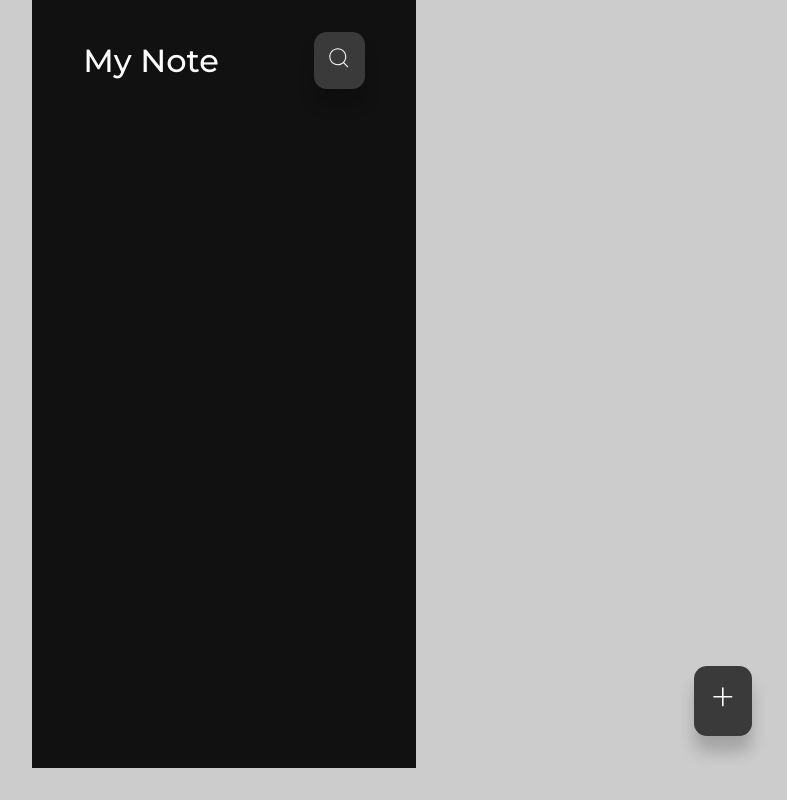
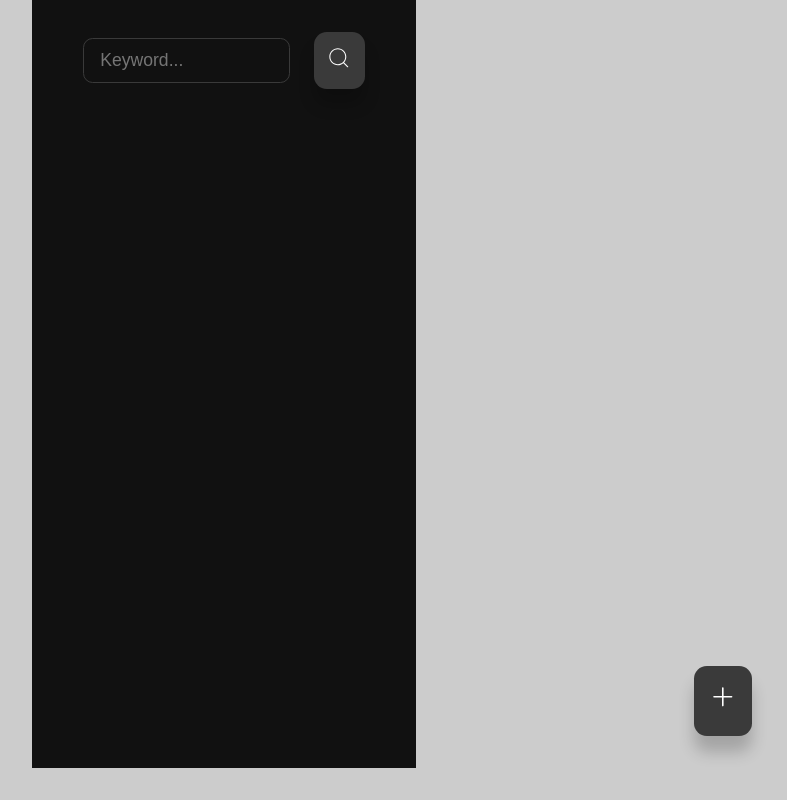
Before and after one commit to JoeTechx/Note_app, a React (Create React App) app: page / in a window 1280 px wide. Both pictures are taken after a click on the button 755 px from the left and 60 px from the top of the page. Shown: the whole page, without its empty margins (416-1203 px from the left). Built offline with nearby package versions, Linux system fonts and the light colour scheme; the HTML template or start-up script is replaced by a standard one.

Commit message:
fix: errors in all components

```diff
--- a/src/components/useCreateDate.jsx
+++ b/src/components/useCreateDate.jsx
@@ -28,7 +28,7 @@ const useCreateDate = () => {
         case 11: monthName= "Dec";
         break;
     }
-    const date = `${monthName} ${dateObj.getDate()} ${dateObj.getFullYear()} [${dateObj.getHours()}:${dateObj.getMinute()}]`;
+    const date = `${monthName} ${dateObj.getDate()} ${dateObj.getFullYear()} [${dateObj.getHours()}:${dateObj.getMinutes()}]`;
     return date;
 }
 
--- a/src/pages/CreateNote.jsx
+++ b/src/pages/CreateNote.jsx
@@ -29,7 +29,7 @@ const CreateNote = ({setNotes}) => {
                 <Link to="/" className="btn"><IoIosArrowBack/></Link>
                 <button className="btn lg primary" onClick={handleSubmit}>save</button>
             </header>
-            <form className="create-note__form" onsubmit={handleSubmit}>
+            <form className="create-note__form" onSubmit={handleSubmit}>
                 <input type="text" placeholder="Title" value={title} onChange={(e) => setTitle(e.target.value)} />
                 <textarea rows="10" placeholder="Note details..." value={details} onChange={(e) => setDetails(e.target.value)}></textarea>
             </form>
--- a/src/pages/Notes.jsx
+++ b/src/pages/Notes.jsx
@@ -18,14 +18,14 @@ const Notes = ({notes}) => {
     }))
   }
 
-  useEffect(handleSearch, [text, notes])
+  useEffect(handleSearch, [text])
 
     return(
        <section>
         <header className="notes__header">
            {!showSearch && <h2>My Note</h2>}
-            { showSearch && <input type='text' value={text} onchange={(e) => {setText(e.target.value);handleSearch();}} autofocus placeholder="Keyword..." /> }
-            <button className='btn' onclick={() => setShowSearch(prevState => !prevState)}><CiSearch/></button>
+            { showSearch && <input type='text' value={text} onChange={(e) => {setText(e.target.value);handleSearch();}} autoFocus placeholder="Keyword..." /> }
+            <button className='btn' onClick={() => setShowSearch(prevState => !prevState)}><CiSearch/></button>
         </header>
         <div className="notes__container">
          {
```
